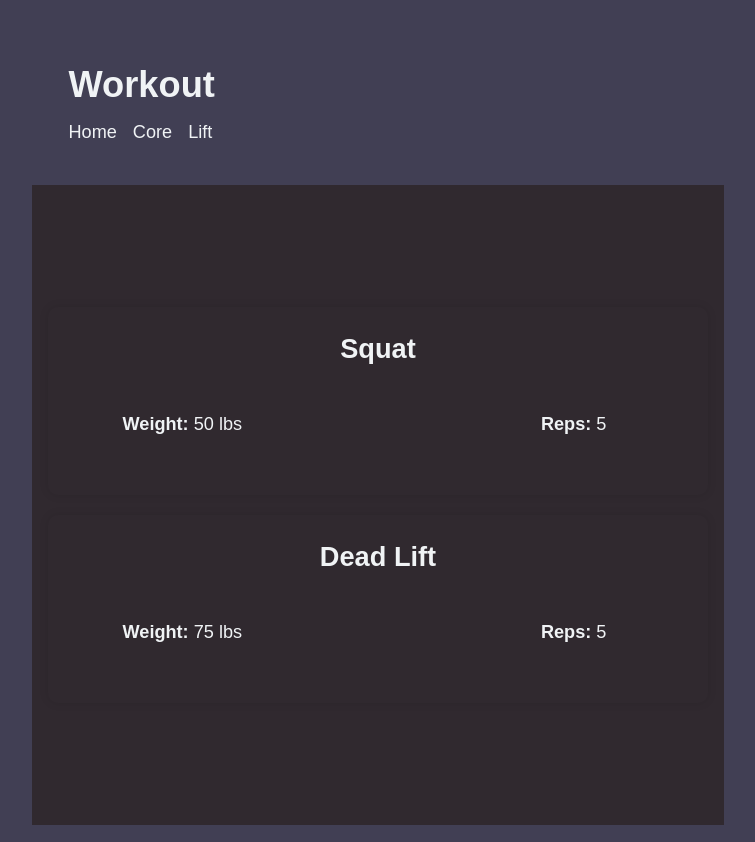
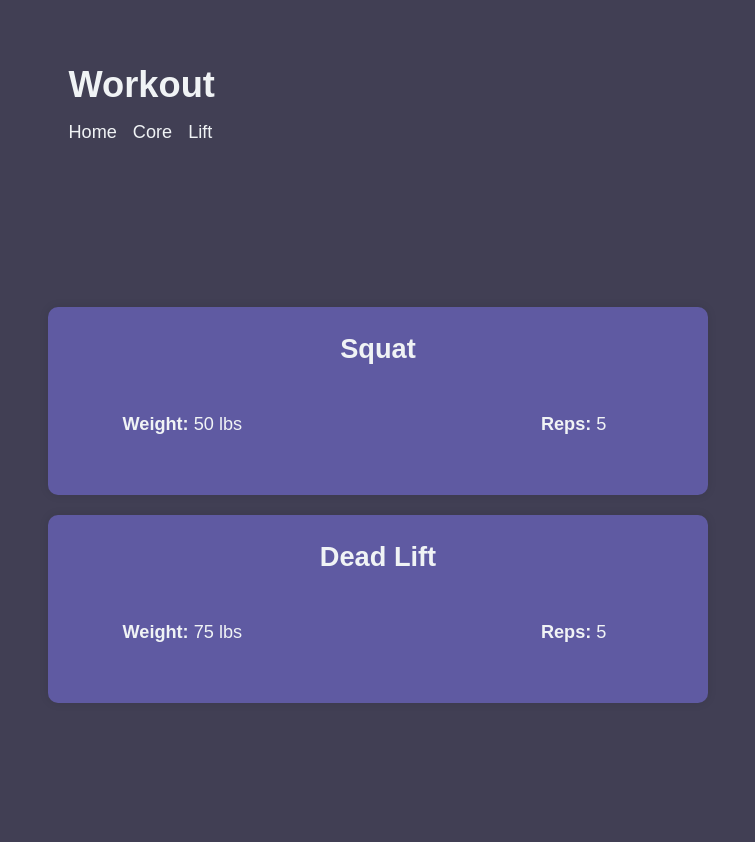
Before and after one commit to mae5357/gainsgpt, a Next.js app: page /lift in a window 1280 px wide. Shown: the whole page, without its empty margins (262-1017 px from the left). Built offline with nearby package versions, Linux system fonts and the light colour scheme.

Commit message:
attempt better colors

```diff
--- a/app/components/Exerciseblock.module.css
+++ b/app/components/Exerciseblock.module.css
@@ -9,6 +9,7 @@
     padding: 1rem;
     margin: 10px;
     color: var(--text-light);
+    background-color: var(--ultra-violet);
 }
 
 .exerciseImage{
--- a/app/lift/lift.module.css
+++ b/app/lift/lift.module.css
@@ -7,5 +7,5 @@
     padding: 16px;
     text-align: center;
     color: var(--text-light);
-    background-color: var(--raisin-black);
+    /* background-color: var(--raisin-black); */
 }
```
